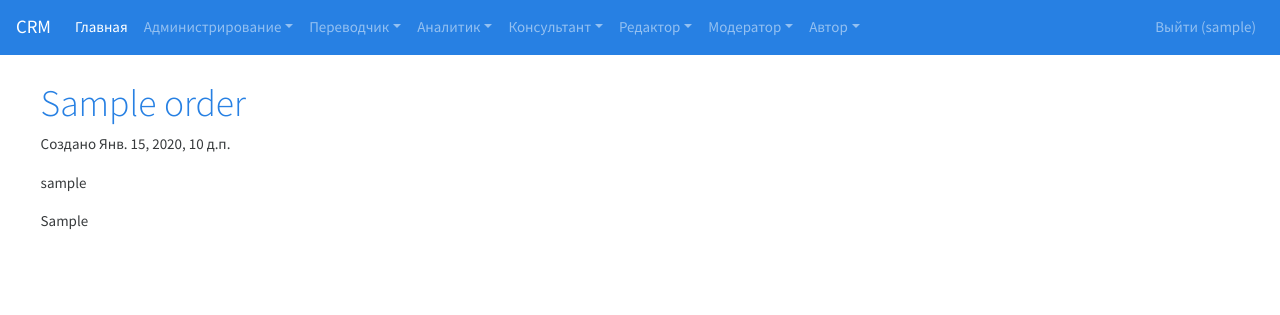
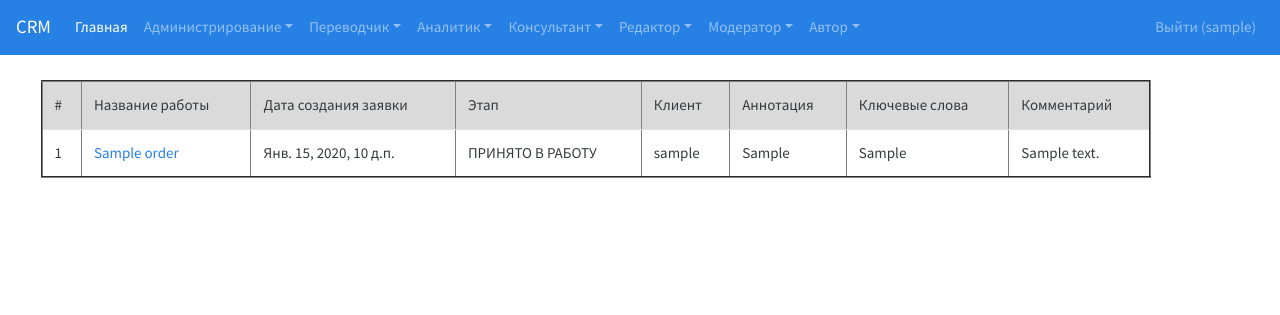
Before and after one commit to Emetless/CRM-bauman, a Django app: page /orders/ in a window 1280 px wide. Shown: the top 315 px of the page. Run offline with Django 3.2, Linux system fonts and the light colour scheme; a user stored in the database is signed in; tables that the repository leaves empty hold one stand-in row (values such as "Sample post"); some libraries are stand-ins or nearby versions.

Commit message:
moderator hotfix

```diff
--- a/templates/crmsite/orders.html
+++ b/templates/crmsite/orders.html
@@ -1,14 +1,47 @@
+
 {%   extends "crmsite/wrap.html" %}
 {% block content %}
 
+<table class="table" border="2">
+        <tr class="table-active" >
+            <td>#</td>
+            <td>Название работы</td>
+            <td>Дата создания заявки</td>
+            <td>Этап</td>
+            <td>Клиент</td>
+            <td>Аннотация</td>
+            <td>Ключевые слова</td>
+            <td>Комментарий</td>
+        </tr>
 
     {% for post in posts %}
-    <div>
-            <h1><a href="{%url 'Заявки на перевод' ids=post.id%}">{{ post.nameJob }}</a></h1>
-        <p>Создано {{ post.createAt }}</p>
-        <p>{{ post.creator }}</p>
-        <p>{{ post.annotation }}</p>
-    </div>
+         <tr>
+             <td>
+                    {{ post.id }}
+             </td>
+             <td>
+                 </h1><a href="/">{{ post.nameJob }}</a>
+             </td>
+             <td>
+                 {{ post.createAt }}
+             </td>
+             <td>
+                 {{ post.Condirion }}
+             </td>
+             <td>
+                 {{ post.creator }}
+             </td>
+             <td>
+                 {{ post.annotation }}
+             </td>
+             <td>
+                 {{ post.keyWords }}
+             </td>
+          <td>
+                 {{ post.Comment }}
+             </td>
+         </tr>
+         </tr>
 {% endfor %}
 
 {% endblock %}
```
